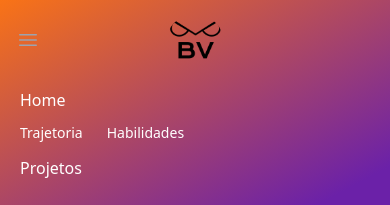
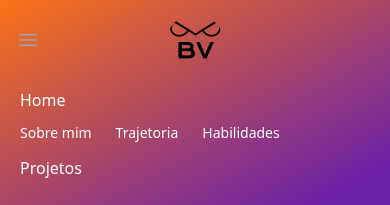
Before and after one commit to brunovicenters/Portfolio-Angular, an Angular app: page /projetos in a window 390 px wide. Shown: the top 205 px of the page. Built offline with nearby package versions, Linux system fonts and the light colour scheme.

Commit message:
Added link to mobile

```diff
--- a/src/app/navbar/navbar.component.html
+++ b/src/app/navbar/navbar.component.html
@@ -47,6 +47,7 @@
     <div class="space-y-1 px-2 pb-3 pt-2">
       <!-- Current: "bg-gray-900 text-white", Default: "text-gray-300 hover:bg-gray-700 hover:text-white" -->
       <a routerLink="/home" class="text-white hover:bg-gray-700 block rounded-md px-3 py-2 text-base font-medium" aria-current="page">Home</a>
+      <a href="/home#sobre-mim" class="text-white hover:bg-gradient-to-br hover:from-purple-800 hover:to-orange-500 rounded-md px-3 py-2 text-sm font-medium" aria-current="page">Sobre mim</a>
       <a href="/home#trajetoria" class="text-white hover:bg-gradient-to-br hover:from-purple-800 hover:to-orange-500 rounded-md px-3 py-2 text-sm font-medium" aria-current="page">Trajetoria</a>
       <a href="/home#habilidades" class="text-white hover:bg-gradient-to-br hover:from-purple-800 hover:to-orange-500 rounded-md px-3 py-2 text-sm font-medium" aria-current="page">Habilidades</a>
       <a routerLink="/projetos" class="text-white hover:bg-gray-700 hover:text-white block rounded-md px-3 py-2 text-base font-medium">Projetos</a>
```
